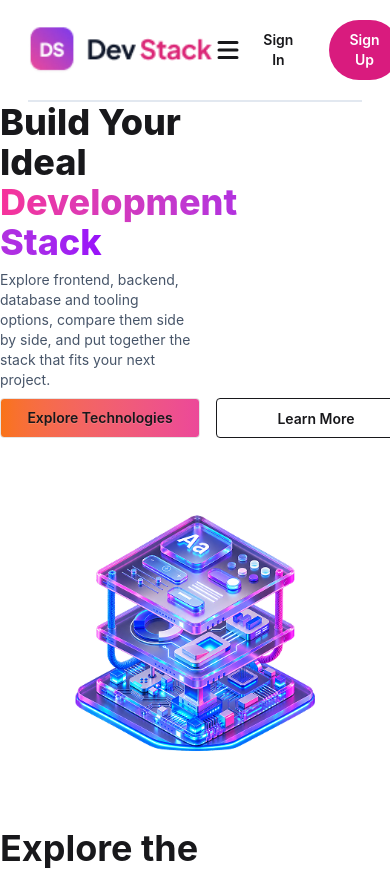
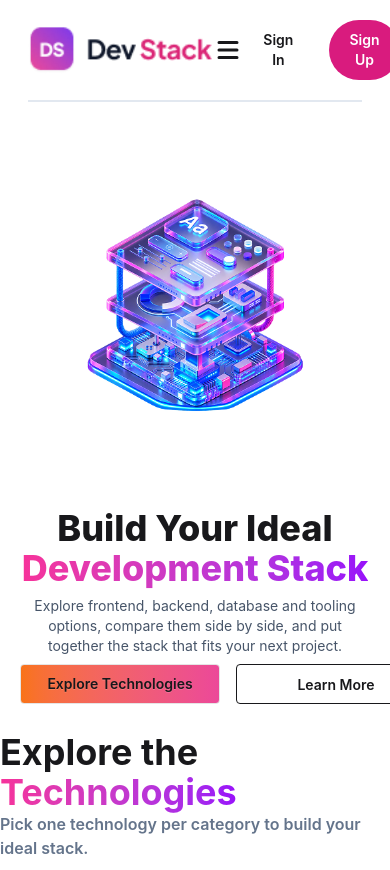
Before and after one commit to Maha-bub/DevStack-A5, a React (Vite) app: page / in a window 390 px wide. Shown: the top 870 px of the page. Built offline with nearby package versions, Linux system fonts and the light colour scheme.

Commit message:
Hero section responsive class added

```diff
--- a/src/Components/Hero.tsx
+++ b/src/Components/Hero.tsx
@@ -3,8 +3,8 @@ import HeroImage from '../assets/banner-stack.png'
 const Hero = () => {
     return (
 
-        <div className=" max-w-7xl flex-row mx-auto md:flex justify-between items-center">
-            <div className='w-1/2 space-y-2'>
+        <div className=" max-w-7xl mx-auto px-5 py-7 md:py-8 md:px-4 flex flex-col-reverse gap-7 md:flex-row  md:justify-between md:items-center">
+            <div className='w-full md:w-1/2 space-y-2 text-center md:text-left'>
                 <h2 className='text-4xl mx-auto mx-6 md:text-6xl font-extrabold '>Build Your Ideal <br /> <span className='bg-gradient-to-r from-pink-500 to-purple-600 bg-clip-text text-transparent'>Development Stack</span></h2>
 
                 <p className='md:mb-6 text-sm text-[#475569]'>
```
